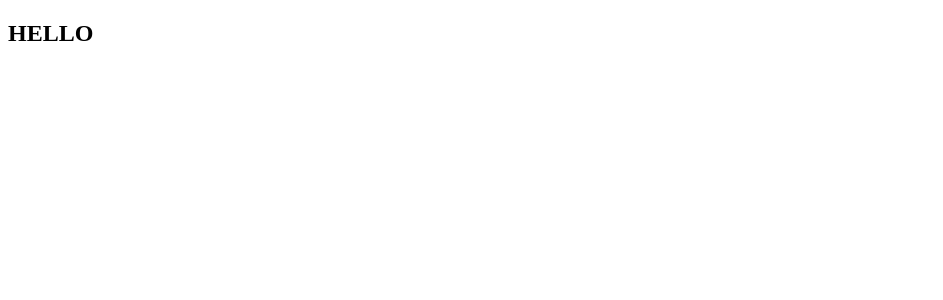
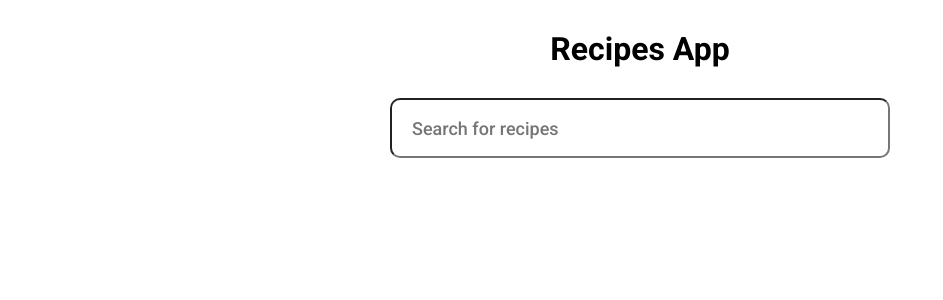
Before and after one commit to karpov159/recipes-app, a Vue app: page / in a window 1280 px wide. Shown: the top 300 px of the page, without its empty margins (0-943 px from the left). Built offline with nearby package versions, Linux system fonts and the light colour scheme; no server answers.

Commit message:
craeted vuex store

```diff
--- a/package.json
+++ b/package.json
@@ -10,8 +10,10 @@
     "type-check": "vue-tsc --noEmit"
   },
   "dependencies": {
+    "axios": "^1.2.1",
     "vue": "^3.2.45",
-    "vue-router": "^4.1.6"
+    "vue-router": "^4.1.6",
+    "vuex": "^4.1.0"
   },
   "devDependencies": {
     "@types/node": "^18.11.12",
--- a/src/App.vue
+++ b/src/App.vue
@@ -3,7 +3,27 @@ import { RouterView } from 'vue-router';
 </script>
 
 <template>
-	<RouterView />
+	<div class="app">
+		<div class="container">
+			<RouterView />
+		</div>
+	</div>
 </template>
 
-<style scoped></style>
+<style>
+@import url('https://fonts.googleapis.com/css2?family=Roboto:wght@300;500;700&display=swap');
+
+* {
+	box-sizing: border-box;
+	font-family: 'Roboto', sans-serif;
+	margin: 0;
+	padding: 0;
+}
+</style>
+
+<style scoped>
+.container {
+	width: 1140px;
+	margin: 0 auto;
+}
+</style>
--- a/src/pages/MainPage.vue
+++ b/src/pages/MainPage.vue
@@ -1,5 +1,70 @@
 <template>
-	<h2>HELLO</h2>
+	<div class="main">
+		<h1 class="main__title">Recipes App</h1>
+		{{ state.searchQuery }}
+		<input
+			v-model="state.searchQuery"
+			class="main__input"
+			placeholder="Search for recipes"
+			type="text"
+		/>
+	</div>
 </template>
 
-<script setup lang="ts"></script>
+<script setup lang="ts">
+import { onMounted, reactive } from 'vue';
+import axios from 'axios';
+
+interface MainPageState {
+	searchQuery: string;
+}
+
+const state: MainPageState = reactive({
+	searchQuery: '',
+});
+
+const fetchRecepies = async () => {
+	try {
+		const response = await axios.get(
+			'https://api.spoonacular.com/recipes/complexSearch',
+			{
+				params: {
+					apiKey: 'a0eb9f69a5b84518ac4032f20a005969',
+					query: 'chicken',
+					offset: 100,
+				},
+			}
+		);
+
+		console.log(response.data);
+	} catch (error) {
+		throw error;
+	}
+};
+
+onMounted(() => {
+	fetchRecepies();
+});
+</script>
+
+<style scoped>
+.main {
+	display: flex;
+	flex-direction: column;
+	justify-content: center;
+	align-items: center;
+	padding-top: 30px;
+}
+.main__title {
+	text-align: center;
+}
+
+.main__input {
+	padding: 20px;
+	font-size: 18px;
+	width: 500px;
+	height: 60px;
+	border-radius: 10px;
+	margin-top: 30px;
+}
+</style>
--- /dev/null
+++ b/src/types/modulesName.ts
@@ -0,0 +1,5 @@
+enum ModulesName {
+	RECIPES = 'recipes',
+}
+
+export default ModulesName;
```
Also changed, not shown: src/store/index.ts (added, +23 -0 lines), src/store/recipesModule.ts (added, +66 -0 lines), src/types/interfaces/recipe.interface.ts (added, +8 -0 lines), 1 other file (tests, documents, lock files or other folders).
